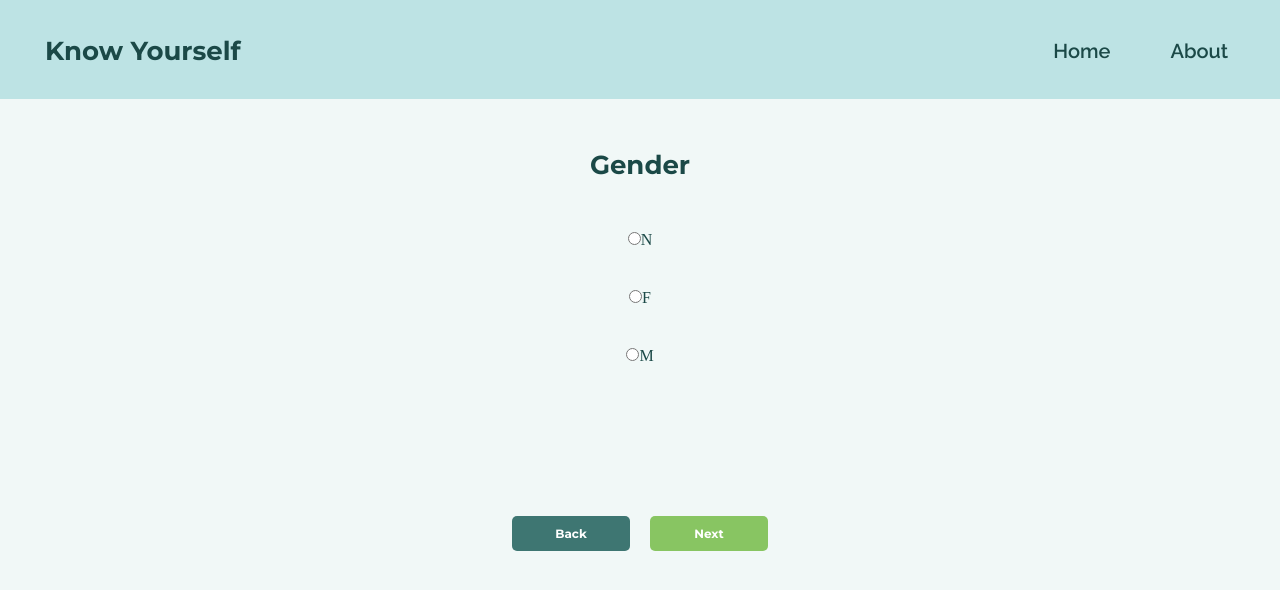
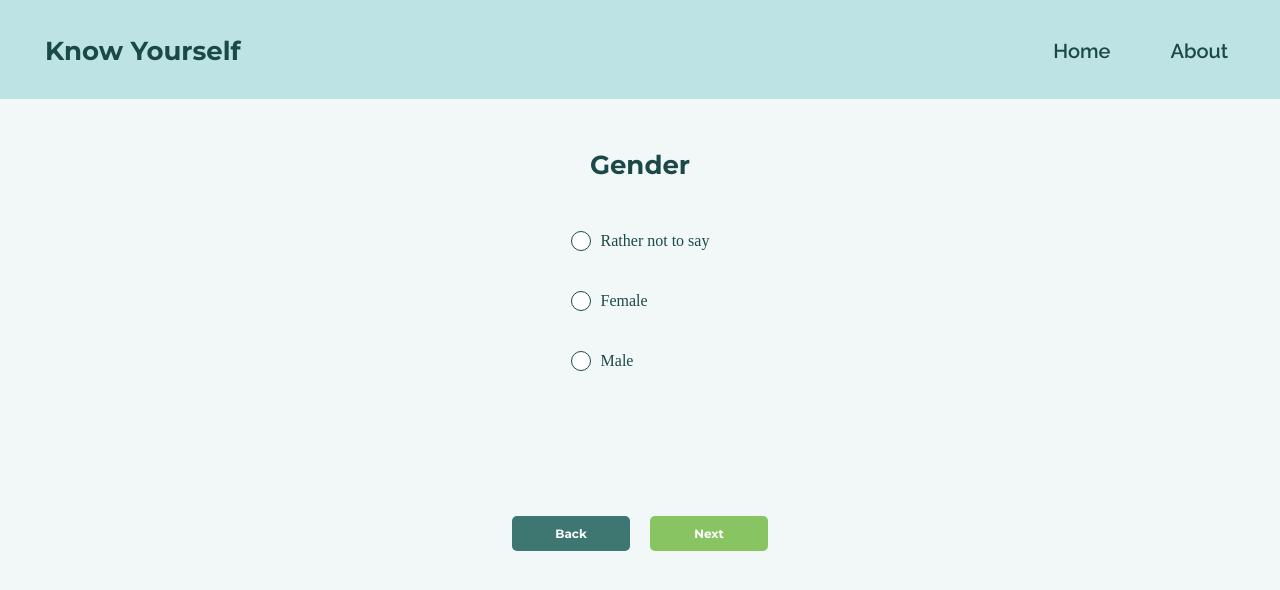
Before and after one commit to GabrielSSRibeiro/KnowYourself-frontend, a React (Create React App) app: page /gender in a window 1280 px wide. Shown: the top 590 px of the page. Built offline with nearby package versions, Linux system fonts and the light colour scheme.

Commit message:
finished radio button

```diff
--- a/src/components/Button/styles.css
+++ b/src/components/Button/styles.css
@@ -53,13 +53,25 @@
 .Button-primary {
   background-color: var(--primaryButtonColor);
 }
+.Button-primary:hover {
+  background-color: var(--primaryButtonHover);
+}
+
 .Button-secondary {
   background-color: var(--secondaryButtonColor);
 }
+.Button-secondary:hover {
+  background-color: var(--secondaryButtonHover);
+}
+
 .Button-tertiary {
   background-color: var(--tertiaryButtonColor);
+}
+.Button-tertiary:hover {
+  background-color: var(--tertiaryButtonHover);
 }
 
 .Button-disabled {
   opacity: 0.6;
+  pointer-events: none;
 }
--- a/src/components/RadioInput/index.js
+++ b/src/components/RadioInput/index.js
@@ -2,11 +2,14 @@ import React from "react";
 
 import "./styles.css";
 
-function RadioInput({ text, className, ...rest }) {
+function RadioInput({ onClick, className, isSelected, ...rest }) {
   return (
-    <div key={rest.key} className={`RadioInput-container ${className}`}>
-      <input type="radio"></input>
-      <label>{text}</label>
+    <div
+      key={rest.key}
+      onClick={onClick}
+      className={`RadioInput-container ${className}`}
+    >
+      <div className={`innerCircle ${isSelected && "selected"}`} />
     </div>
   );
 }
--- a/src/components/RadioInput/styles.css
+++ b/src/components/RadioInput/styles.css
@@ -1,5 +1,25 @@
-.TextInput-container {
+.RadioInput-container {
   display: flex;
   align-items: center;
   justify-content: center;
+  cursor: pointer;
+
+  width: 20px;
+  height: 20px;
+  border: solid 1px var(--fontColor);
+  border-radius: 100%;
+  background-color: #ffffff;
 }
+
+.RadioInput-container .innerCircle {
+  width: 12px;
+  height: 12px;
+  border-radius: 100%;
+  background-color: var(--fontColor);
+
+  display: none;
+}
+
+.selected {
+  display: initial !important;
+}
--- a/src/pages/KnowYourself/Gender/index.js
+++ b/src/pages/KnowYourself/Gender/index.js
@@ -1,4 +1,4 @@
-import React from "react";
+import React, { useState } from "react";
 
 import NaviBar from "../../../components/NaviBar";
 import Button from "../../../components/Button";
@@ -7,7 +7,9 @@ import RadioInput from "../../../components/RadioInput";
 import "./styles.css";
 
 function Gender({ history }) {
-  const genderOptions = ["N", "F", "M"];
+  const [selectedGender, setSelectedGender] = useState("");
+
+  const genderOptions = ["Rather not to say", "Female", "Male"];
 
   function HandleBack() {
     history.push("/birth-date");
@@ -17,14 +19,26 @@ function Gender({ history }) {
     history.push("/name");
   }
 
+  function SelectGender(gender) {
+    setSelectedGender(gender);
+  }
+
   return (
     <div className="Gender-container">
       <NaviBar />
       <h2>Gender</h2>
       <form>
         <main>
-          {genderOptions.map((gender) => (
-            <RadioInput key={gender} className="radio" text={gender} />
+          {genderOptions.map((gender, index) => (
+            <div key={gender} className="radio">
+              <RadioInput
+                onClick={() => SelectGender(gender)}
+                isSelected={
+                  genderOptions[index] === selectedGender ? true : false
+                }
+              />
+              <label>{gender}</label>
+            </div>
           ))}
         </main>
 
--- a/src/pages/KnowYourself/Gender/styles.css
+++ b/src/pages/KnowYourself/Gender/styles.css
@@ -20,12 +20,19 @@
 .Gender-container > form > main {
   display: flex;
   flex-direction: column;
-  align-items: center;
+  align-items: flex-start;
   justify-content: space-between;
 }
 
 .Gender-container > form > main .radio {
   margin-bottom: 40px;
+  display: flex;
+  align-items: center;
+  justify-content: center;
+}
+
+.Gender-container > form > main .radio label {
+  margin-left: 10px;
 }
 
 .Gender-container footer {
```
